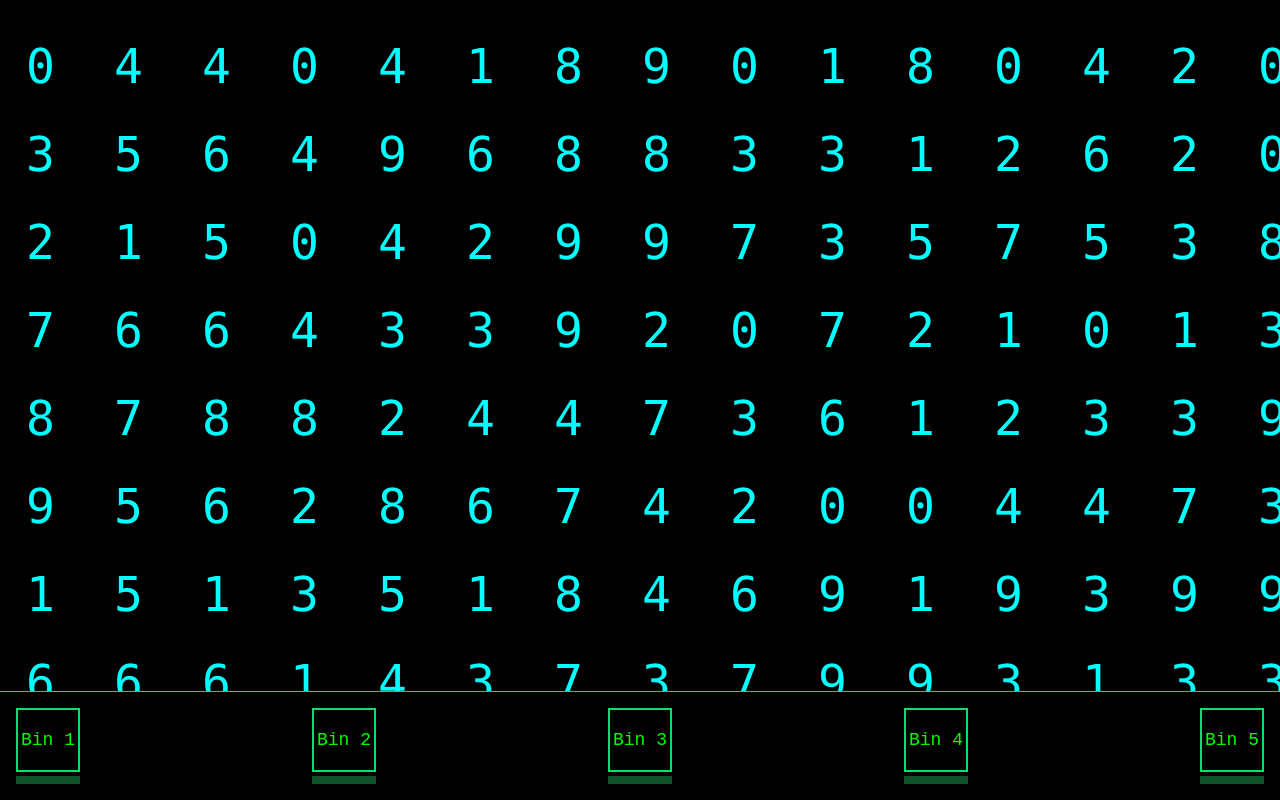
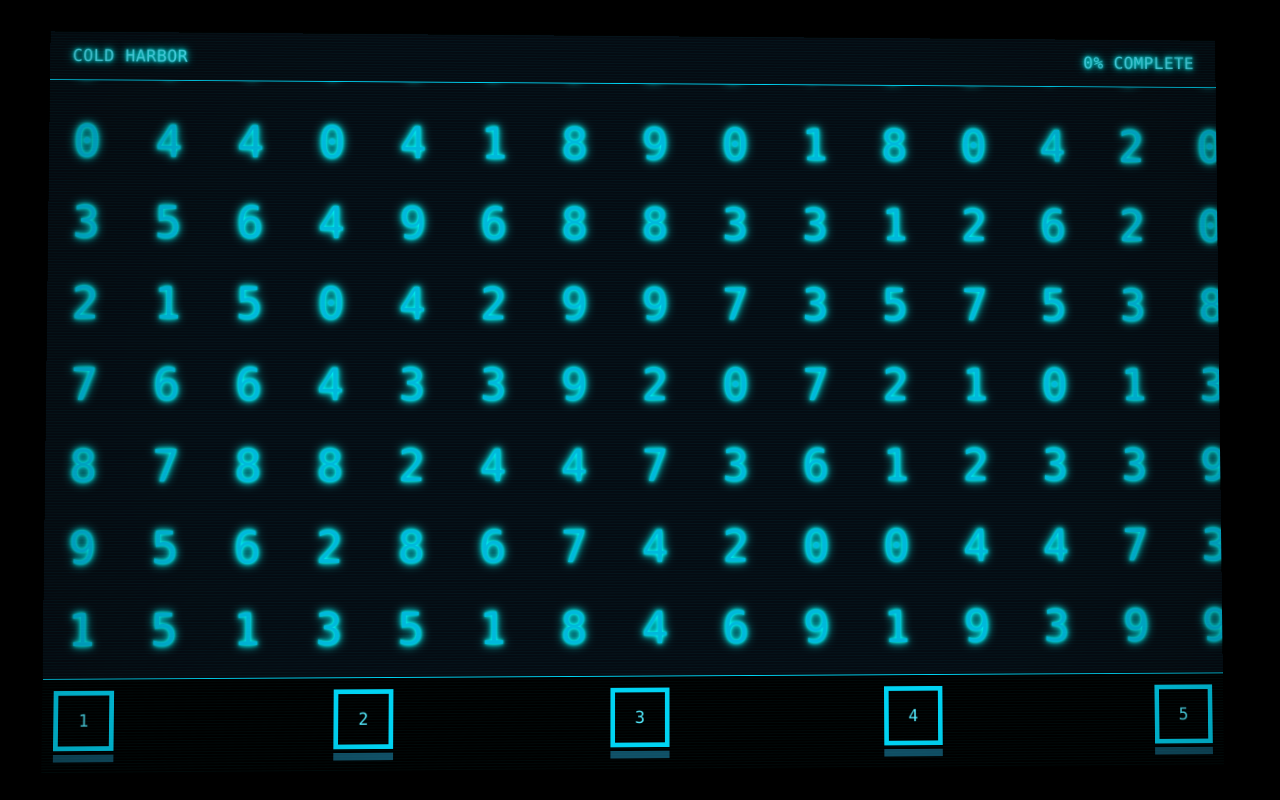
Before and after one commit to wbernal2/MDR, a React (Vite) app in the folder MDR/: page / in a window 1280 px wide. Built offline with nearby package versions, Linux system fonts and the light colour scheme.

Commit message:
warp/fisheye look

```diff
--- a/MDR/src/App.jsx
+++ b/MDR/src/App.jsx
@@ -9,13 +9,14 @@ export default function App() {
   const [highlightedIndexes, setHighlightedIndexes] = useState(new Set());
   const [animatingIndexes, setAnimatingIndexes] = useState(new Set());
   const [binProgress, setBinProgress] = useState([0, 0, 0, 0, 0]);
+
   const containerRef = useRef(null);
   const binRefs = useRef([]);
   const spanRefs = useRef({});
 
   const cols = 100;
   const validIndexes = new Set();
-  const shakingIndexes = new Set(); // NEW
+  const shakingIndexes = new Set();
 
   const clusterSpacing = 400;
   for (let i = 0; i < digits.length; i += clusterSpacing) {
@@ -52,7 +53,6 @@ export default function App() {
     return neighbors;
   };
 
-  // Fill shakingIndexes with initial neighbors of valid digits
   validIndexes.forEach((idx) => {
     getNeighborIndexes(idx).forEach((n) => shakingIndexes.add(n));
   });
@@ -131,12 +131,24 @@ export default function App() {
     }, 2500);
   };
 
+  const totalProgress = Math.floor(
+    binProgress.reduce((acc, val) => acc + val, 0) / binProgress.length
+  );
+
   return (
-    <div className="flex flex-col h-screen bg-black">
+    <div className="fisheye-effect scale-[0.89] origin-center flex flex-col h-screen bg-[#050b12] text-cyan-300 font-mono text-xl">
+
+      {/* Top Banner */}
+      <div className="flex justify-between items-center px-6 py-3 border-b border-cyan-400 text-cyan-300 text-lg uppercase tracking-wide scanlines glow">
+        <div className="text-left">Cold Harbor</div>
+        <div className="text-right">{totalProgress}% Complete</div>
+      </div>
+
+      {/* Number Grid */}
       <div
         ref={containerRef}
         onScroll={handleScroll}
-        className="flex-1 overflow-scroll bg-black text-cyan-200 font-mono text-xl"
+        className="flex-1 overflow-scroll"
       >
         <div className="w-[500vw] h-[500vh] relative">
           <div className="absolute top-1/2 left-1/2 -translate-x-1/2 -translate-y-1/2 p-10 min-w-[8000px]">
@@ -146,27 +158,22 @@ export default function App() {
                 const isValid = validIndexes.has(idx);
                 const isHighlighted = highlightedIndexes.has(idx);
                 const isAnimating = animatingIndexes.has(idx);
-                const isShaking = shakingIndexes.has(idx); // NEW
+                const isShaking = shakingIndexes.has(idx);
 
                 let classes =
-                  "text-5xl leading-none cursor-pointer transition-transform duration-75 will-change-transform";
+                  "text-5xl leading-none cursor-pointer transition-transform duration-75 will-change-transform glow";
                 if (isSorted) {
-                  classes += " text-cyan-400 scale-135";
+                  classes += " text-cyan-300 scale-110";
                 } else if (isAnimating) {
                   classes += " text-white";
                 } else if (isValid) {
-                  classes += " text-blue-300 hover:scale-170 wiggle-hover";
+                  classes += " text-blue-300 hover:scale-155 wiggle-hover";
                 } else if (isHighlighted) {
-                  classes += " text-cyan-500 scale-160 animate-pulse wiggle-hover";
+                  classes += " text-cyan-500 scale-165 animate-pulse";
                 } else if (isShaking) {
-                  classes += " text-cyan-500 hover:scale-160 shake";
+                  classes += " text-cyan-500 hover:scale-180 shake";
                 } else {
-                  classes += " text-[#00ffff] hover:scale-120 wiggle-hover hover:text-white transition-all duration-300 ease-in-out";
-
-
-
-
-
+                  classes += " text-cyan-500 hover:scale-105";
                 }
 
                 return (
@@ -185,6 +192,7 @@ export default function App() {
           </div>
         </div>
       </div>
+
       <Bins handleBinClick={handleBinClick} binProgress={binProgress} binRefs={binRefs} />
     </div>
   );
--- a/MDR/src/components/Bins.jsx
+++ b/MDR/src/components/Bins.jsx
@@ -2,7 +2,7 @@ import React from 'react';
 
 export default function Bins({ handleBinClick, binProgress, binRefs }) {
   return (
-    <div className="flex justify-between items-center p-4 border-t border-green-400 bg-black">
+    <div className="flex justify-between items-center p-3 border-t border-cyan-400 bg-black">
       {[1, 2, 3, 4, 5].map((binNum, idx) => (
         <div
           key={binNum}
@@ -10,12 +10,12 @@ export default function Bins({ handleBinClick, binProgress, binRefs }) {
           className="flex flex-col items-center cursor-pointer"
           onClick={() => handleBinClick(binNum)}
         >
-          <div className="w-16 h-16 border-2 border-green-400 flex items-center justify-center text-lg">
-            Bin {binNum}
+          <div className="w-16 h-16 border-5 border-cyan-400 flex items-center justify-center text-lg">
+            {binNum}
           </div>
-          <div className="w-16 h-2 bg-green-900 mt-1">
+          <div className="w-16 h-2 bg-cyan-900 mt-1">
             <div
-              className="bg-green-400 h-full transition-all"
+              className="bg-cyan-400 h-full transition-all"
               style={{ width: `${binProgress[idx]}%` }}
             />
           </div>
--- a/MDR/src/index.css
+++ b/MDR/src/index.css
@@ -1,53 +1,63 @@
 @import "tailwindcss";
 
+/* CRT background and base font */
 body {
   background-color: black;
-  color: #00ff00;
+  color: #00ffff;
   font-family: monospace;
 }
 
-/* Flicker for fun (not used for shaking) */
-@keyframes flicker {
-  0%, 19%, 21%, 23%, 25%, 54%, 56%, 100% {
-    opacity: 1;
-  }
-  20%, 24%, 55% {
-    opacity: 0.85;
-  }
+/* === CRT WARP EFFECT === */
+.fisheye-effect {
+  transform: perspective(900px) scale(1.03) rotateX(1deg) rotateY(1deg);
+  transform-origin: center;
+  overflow: hidden;
+  position: relative;
 }
 
-.flicker {
-  animation: flicker 1.8s infinite;
+/* === Optional: vignette corners for CRT dark edges === */
+.fisheye-effect::before {
+  content: "";
+  position: absolute;
+  inset: 0;
+  pointer-events: none;
+  z-index: 999;
+  background: radial-gradient(circle at center, transparent 60%, rgba(0,0,0,0.25) 100%);
 }
 
-/* === Repurposed Shake: now a slow fade/pulse effect === */
+/* Flicker (not used for shake) */
+@keyframes flicker {
+  0%, 19%, 21%, 23%, 25%, 54%, 56%, 100% { opacity: 1; }
+  20%, 24%, 55% { opacity: 0.85; }
+}
+.flicker { animation: flicker 1.8s infinite; }
+
+/* Repurposed shake → soft pulse */
 @keyframes soft-pulse {
-  0%, 100% {
-    opacity: 1;
-    transform: scale(1.05);
-  }
-  50% {
-    opacity: 0.6;
-    transform: scale(1.35);
-  }
+  0%, 100% { opacity: 1; transform: scale(1.05); }
+  50% { opacity: 0.6; transform: scale(1.35); }
 }
-
 .shake {
   animation: soft-pulse 2.5s ease-in-out infinite;
 }
 
-/* === Fly-to-bin animation === */
-@keyframes fly-to-bin {
-  0% {
-    transform: translate(0, 0);
-    opacity: 1;
-  }
-  100% {
-    transform: translate(var(--bin-x), var(--bin-y)) scale(0.2);
-    opacity: 0;
-  }
+/* Wiggle effect on hover */
+@keyframes wiggle {
+  0% { transform: rotate(0deg); }
+  25% { transform: rotate(-2deg); }
+  50% { transform: rotate(2deg); }
+  75% { transform: rotate(-2deg); }
+  100% { transform: rotate(0deg); }
+}
+.wiggle-hover:hover {
+  animation: wiggle 1.9s ease-in-out;
 }
 
+/* Fly to bin animation */
+@keyframes fly-to-bin {
+  0% { transform: translate(0, 0); opacity: 1; }
+  100% { transform: translate(var(--bin-x), var(--bin-y)) scale(0.2); opacity: 0; }
+}
 .fly-to-bin {
   animation: fly-to-bin 2.5s ease-in-out forwards;
   position: absolute;
@@ -55,14 +65,26 @@ body {
   pointer-events: none;
   will-change: transform;
 }
-@keyframes wiggle {
-  0%   { transform: rotate(0deg); }
-  25%  { transform: rotate(-2deg); }
-  50%  { transform: rotate(2deg); }
-  75%  { transform: rotate(-2deg); }
-  100% { transform: rotate(0deg); }
+
+/* Glow on numbers */
+.glow {
+  text-shadow: 0 0 3px #00ffff, 0 0 6px #00ffff, 0 0 12px #00ffff;
 }
 
-.wiggle-hover:hover {
-  animation: wiggle 1.9s ease-in-out;
+/* Scanlines */
+.scanlines::before {
+  content: "";
+  position: fixed;
+  top: 0; left: 0;
+  width: 100%;
+  height: 100%;
+  pointer-events: none;
+  z-index: 999;
+  background-image: repeating-linear-gradient(
+    to bottom,
+    rgba(0, 255, 255, 0.04),
+    rgba(0, 255, 255, 0.04) 1px,
+    transparent 1px,
+    transparent 3px
+  );
 }
```
